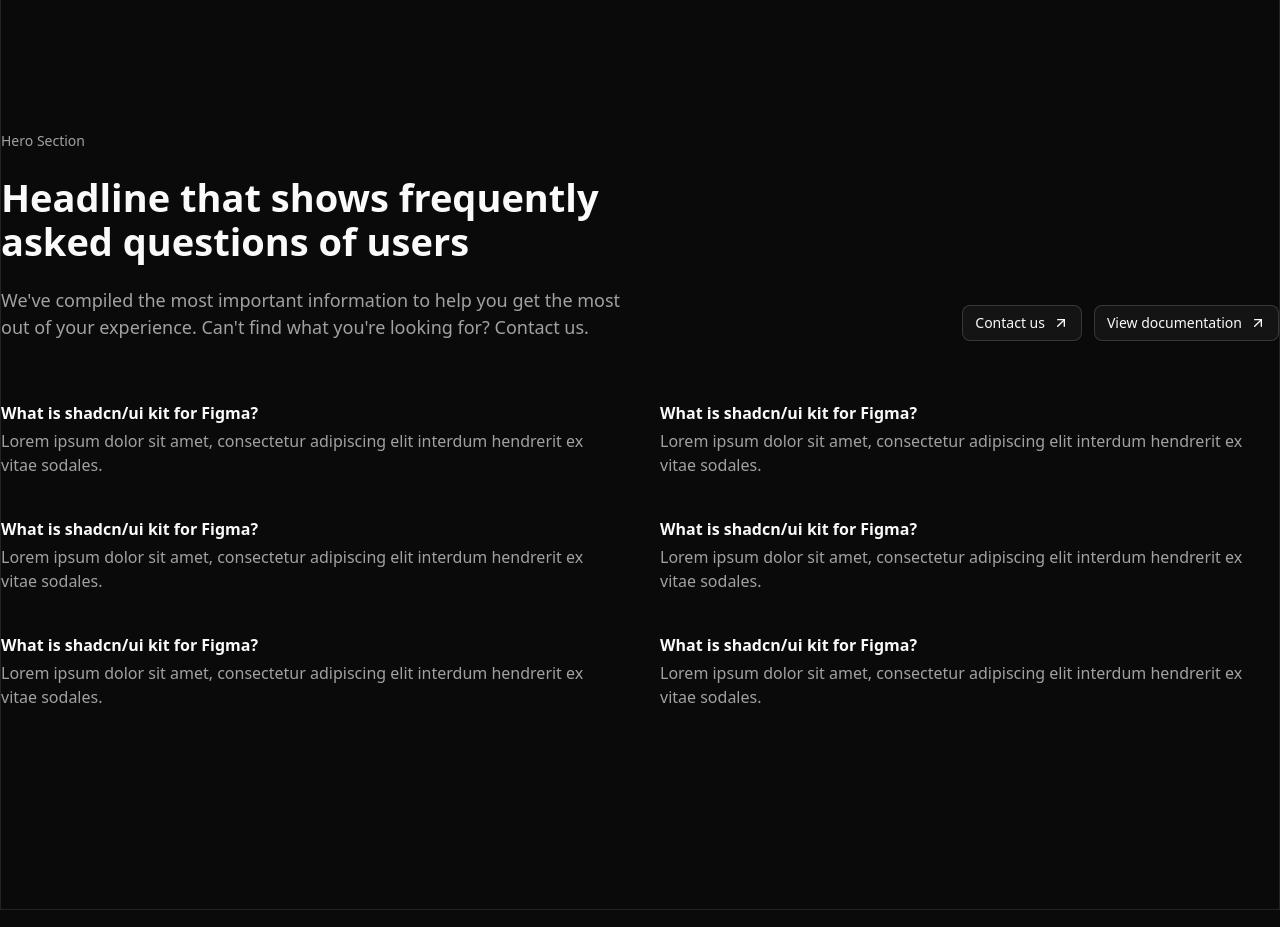
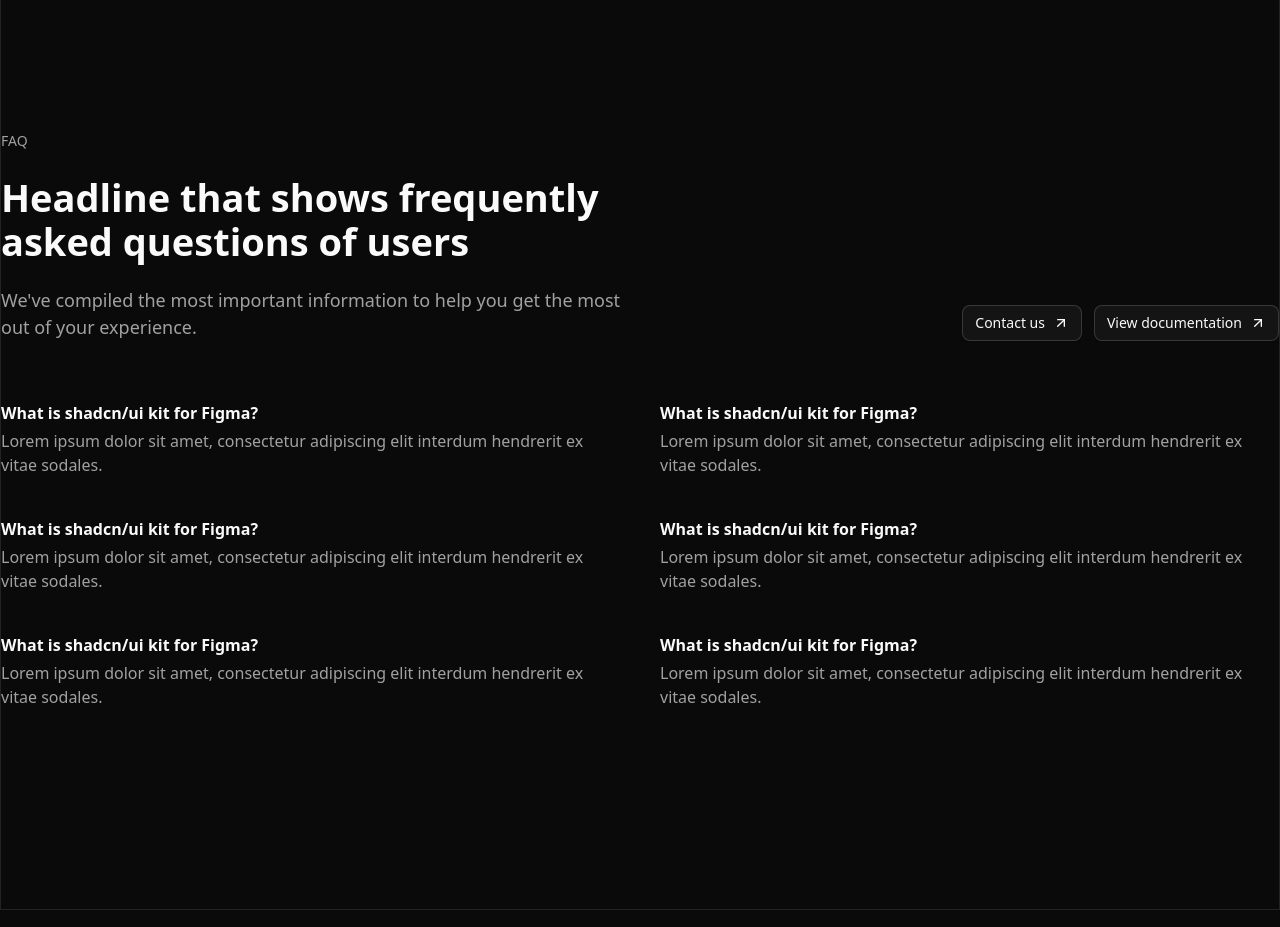
Before and after one commit to yeahitsmejayyy/skelly-site, a React (Vite) app: page / in a window 1280 px wide. Shown: the part 9860-10787 px from the top of the page. Built offline with nearby package versions, Linux system fonts and the light colour scheme.

Commit message:
refactor(site): refactored faq

```diff
--- a/src/components/site/faq/faq-1.tsx
+++ b/src/components/site/faq/faq-1.tsx
@@ -1,71 +1,67 @@
-// interface FAQ1Props {
-//   // define props here
-// }
+import type { FAQData } from "@/sections/types/faq"
+import { Button } from "@/components/ui/button"
+import { ArrowUpRight } from "lucide-react"
 
-import { Button } from "@/components/ui/button";
-import { ArrowUpRight } from "lucide-react";
+interface FAQ1Props {
+    data: FAQData
+}
 
-// props: FAQ1Props
-export default function FAQ1() {
+export default function FAQ1({ data }: FAQ1Props) {
+    const { eyebrow, headline, description, ctas, items } = data
+
     return (
         <div className="w-full flex items-center justify-center border">
             <div className="w-325 lg:py-50 py-30 lg:px-0 px-6">
                 <div className="grid lg:grid-cols-2 grid-cols-1 mb-15">
                     <div className="flex flex-col justify-center lg:gap-y-[24px] gap-y-[24px] lg:mb-0 mb-8">
-                        <p className="text-muted-foreground lg:text-[14px]">Hero Section</p>
-                        <h1 className="lg:text-[38px] text-[30px] font-bold lg:leading-11 leading-8">Headline that shows frequently asked questions of users</h1>
-                        <p className="text-muted-foreground lg:text-[18px]">
-                            We've compiled the most important information to help you get the most out of your experience. Can't find what you're looking for? Contact us.
-                        </p>
+                        {eyebrow && (
+                            <p className="text-muted-foreground lg:text-[14px]">
+                                {eyebrow}
+                            </p>
+                        )}
+
+                        <h1 className="lg:text-[38px] text-[30px] font-bold lg:leading-11 leading-8">
+                            {headline}
+                        </h1>
+
+                        {description && (
+                            <p className="text-muted-foreground lg:text-[18px]">
+                                {description}
+                            </p>
+                        )}
                     </div>
 
-                    <div className="flex lg:flex-row flex-col items-end justify-end lg:gap-x-3 gap-y-3">
-                        <Button variant={'outline'} className="lg:w-fit w-full">Contact us <ArrowUpRight /></Button>
-                        <Button variant={'outline'} className="lg:w-fit w-full">View documentation <ArrowUpRight /></Button>
-                    </div>
+                    {ctas && ctas.length > 0 && (
+                        <div className="flex lg:flex-row flex-col items-end justify-end lg:gap-x-3 gap-y-3">
+                            {ctas.map((cta, idx) => (
+                                <Button
+                                    key={idx}
+                                    variant="outline"
+                                    className="lg:w-fit w-full"
+                                    asChild
+                                >
+                                    <a href={cta.href}>
+                                        {cta.label} <ArrowUpRight />
+                                    </a>
+                                </Button>
+                            ))}
+                        </div>
+                    )}
                 </div>
 
-
-                {/* questions */}
                 <div className="grid lg:grid-cols-2 grid-cols-1 gap-10">
-                    <div className="flex flex-col items-start gap-y-4">
-                        <div className="flex flex-col gap-y-1">
-                            <p className="font-bold">What is shadcn/ui kit for Figma?</p>
-                            <p className="text-muted-foreground">Lorem ipsum dolor sit amet, consectetur adipiscing elit interdum hendrerit ex vitae sodales.</p>
+                    {items.map((item, idx) => (
+                        <div key={idx} className="flex flex-col items-start gap-y-4">
+                            <div className="flex flex-col gap-y-1">
+                                <p className="font-bold">{item.question}</p>
+                                <p className="text-muted-foreground">
+                                    {item.answer}
+                                </p>
+                            </div>
                         </div>
-                    </div>
-                    <div className="flex flex-col items-start gap-y-4">
-                        <div className="flex flex-col gap-y-1">
-                            <p className="font-bold">What is shadcn/ui kit for Figma?</p>
-                            <p className="text-muted-foreground">Lorem ipsum dolor sit amet, consectetur adipiscing elit interdum hendrerit ex vitae sodales.</p>
-                        </div>
-                    </div>
-                    <div className="flex flex-col items-start gap-y-4">
-                        <div className="flex flex-col gap-y-1">
-                            <p className="font-bold">What is shadcn/ui kit for Figma?</p>
-                            <p className="text-muted-foreground">Lorem ipsum dolor sit amet, consectetur adipiscing elit interdum hendrerit ex vitae sodales.</p>
-                        </div>
-                    </div>
-                    <div className="flex flex-col items-start gap-y-4">
-                        <div className="flex flex-col gap-y-1">
-                            <p className="font-bold">What is shadcn/ui kit for Figma?</p>
-                            <p className="text-muted-foreground">Lorem ipsum dolor sit amet, consectetur adipiscing elit interdum hendrerit ex vitae sodales.</p>
-                        </div>
-                    </div>
-                    <div className="flex flex-col items-start gap-y-4">
-                        <div className="flex flex-col gap-y-1">
-                            <p className="font-bold">What is shadcn/ui kit for Figma?</p>
-                            <p className="text-muted-foreground">Lorem ipsum dolor sit amet, consectetur adipiscing elit interdum hendrerit ex vitae sodales.</p>
-                        </div>
-                    </div>
-                    <div className="flex flex-col items-start gap-y-4">
-                        <div className="flex flex-col gap-y-1">
-                            <p className="font-bold">What is shadcn/ui kit for Figma?</p>
-                            <p className="text-muted-foreground">Lorem ipsum dolor sit amet, consectetur adipiscing elit interdum hendrerit ex vitae sodales.</p>
-                        </div>
-                    </div>
+                    ))}
                 </div>
             </div>
         </div>
-    );
+    )
 }
--- a/src/routes/home.tsx
+++ b/src/routes/home.tsx
@@ -1,6 +1,5 @@
 import { Seo } from "@/seo/seo"
 import { Section } from "@/sections/section"
-import FAQ1 from "@/components/site/faq/faq-1"
 import Footer1 from "@/components/site/footer/footer-1"
 import LeadCapture1 from "@/components/site/lead-capture/lead-capture-1"
 
@@ -446,7 +445,59 @@ export default function Home() {
                 }}
             />
 
-            <FAQ1 />
+            <Section
+                type="faq"
+                variant="1"
+                data={{
+                    eyebrow: "FAQ",
+                    headline: "Headline that shows frequently asked questions of users",
+                    description:
+                        "We've compiled the most important information to help you get the most out of your experience.",
+                    ctas: [
+                        {
+                            label: "Contact us",
+                            href: "/contact",
+                        },
+                        {
+                            label: "View documentation",
+                            href: "/docs",
+                        },
+                    ],
+                    items: [
+                        {
+                            question: "What is shadcn/ui kit for Figma?",
+                            answer:
+                                "Lorem ipsum dolor sit amet, consectetur adipiscing elit interdum hendrerit ex vitae sodales.",
+                        },
+                        {
+                            question: "What is shadcn/ui kit for Figma?",
+                            answer:
+                                "Lorem ipsum dolor sit amet, consectetur adipiscing elit interdum hendrerit ex vitae sodales.",
+                        },
+                        {
+                            question: "What is shadcn/ui kit for Figma?",
+                            answer:
+                                "Lorem ipsum dolor sit amet, consectetur adipiscing elit interdum hendrerit ex vitae sodales.",
+                        },
+                        {
+                            question: "What is shadcn/ui kit for Figma?",
+                            answer:
+                                "Lorem ipsum dolor sit amet, consectetur adipiscing elit interdum hendrerit ex vitae sodales.",
+                        },
+                        {
+                            question: "What is shadcn/ui kit for Figma?",
+                            answer:
+                                "Lorem ipsum dolor sit amet, consectetur adipiscing elit interdum hendrerit ex vitae sodales.",
+                        },
+                        {
+                            question: "What is shadcn/ui kit for Figma?",
+                            answer:
+                                "Lorem ipsum dolor sit amet, consectetur adipiscing elit interdum hendrerit ex vitae sodales.",
+                        },
+                    ],
+                }}
+            />
+
             <LeadCapture1 />
             <Footer1 />
         </div>
--- a/src/sections/registry.ts
+++ b/src/sections/registry.ts
@@ -33,6 +33,9 @@ import type { ComparisonData } from "@/sections/types/comparison"
 import Pricing1 from "@/components/site/pricing/pricing-1"
 import type { PricingData } from "@/sections/types/pricing"
 
+import FAQ1 from "@/components/site/faq/faq-1"
+import type { FAQData } from "@/sections/types/faq"
+
 export const sectionRegistry = {
     nav: {
         "1": Nav1 satisfies SectionRenderer<NavData>,
@@ -67,4 +70,7 @@ export const sectionRegistry = {
     pricing: {
         "1": Pricing1 satisfies SectionRenderer<PricingData>,
     },
+    faq: {
+        "1": FAQ1 satisfies SectionRenderer<FAQData>,
+    },
 } as const
--- /dev/null
+++ b/src/sections/types/faq.ts
@@ -0,0 +1,19 @@
+export interface FAQItem {
+    question: string
+    answer: string
+}
+
+export interface FAQCta {
+    label: string
+    href: string
+}
+
+export interface FAQData {
+    eyebrow?: string
+    headline: string
+    description?: string
+
+    ctas?: FAQCta[]
+
+    items: FAQItem[]
+}
```
